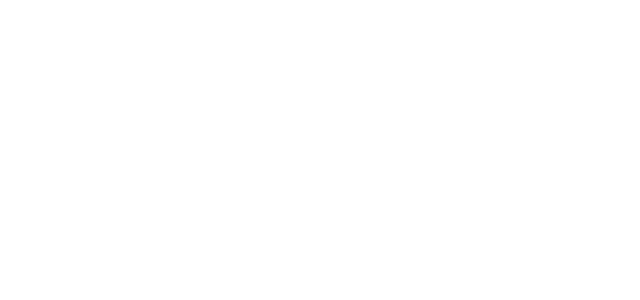
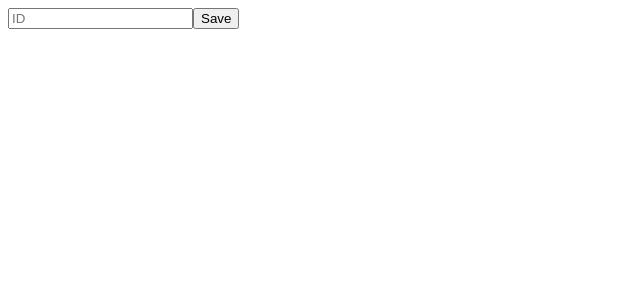
Before and after one commit to lee-yun-pyo/todolist-by-react, a React (Create React App) app: page / in a window 1280 px wide. Shown: the top 300 px of the page, without its empty margins (0-640 px from the left). Built offline with nearby package versions, Linux system fonts and the light colour scheme.

Commit message:
#1 components 폴더 생성

```diff
--- a/package.json
+++ b/package.json
@@ -12,7 +12,9 @@
     "@types/react-dom": "^18.0.10",
     "react": "^18.2.0",
     "react-dom": "^18.2.0",
+    "react-hook-form": "^7.41.5",
     "react-scripts": "5.0.1",
+    "recoil": "^0.7.6",
     "styled-components": "^5.3.6",
     "typescript": "^4.9.4",
     "web-vitals": "^2.1.4"
--- a/src/App.tsx
+++ b/src/App.tsx
@@ -1,7 +1,12 @@
 import React from "react";
+import TodoList from "./components/TodoList";
 
 function App() {
-  return <div></div>;
+  return (
+    <div>
+      <TodoList />
+    </div>
+  );
 }
 
 export default App;
--- /dev/null
+++ b/src/atoms.tsx
@@ -0,0 +1,12 @@
+import { atom } from "recoil";
+
+export interface IToDo {
+  text: string;
+  id: number;
+  category: "TO_DO" | "DOING" | "DONE";
+}
+
+export const toDoState = atom<IToDo[]>({
+  key: "todo",
+  default: [],
+});
--- /dev/null
+++ b/src/components/CreateTodo.tsx
@@ -0,0 +1,38 @@
+import { useForm } from "react-hook-form";
+import { atom, useRecoilState } from "recoil";
+import { toDoState } from "../atoms";
+
+interface IForm {
+  todo: string;
+}
+
+function CreateTodo() {
+  const [todos, setTodos] = useRecoilState(toDoState);
+  const {
+    register,
+    setValue,
+    handleSubmit,
+    formState: { errors },
+  } = useForm<IForm>();
+  const onSubmit = (data: any) => {
+    setTodos((oldTodos) => [
+      { text: data.todo, id: Date.now(), category: "TO_DO" },
+      ...oldTodos,
+    ]);
+    setValue("todo", "");
+  };
+  return (
+    <>
+      <form onSubmit={handleSubmit(onSubmit)}>
+        <input
+          {...register("todo", { required: "입력해라" })}
+          placeholder="ID"
+        />
+        <span>{errors?.todo?.message}</span>
+        <button>Save</button>
+      </form>
+    </>
+  );
+}
+
+export default CreateTodo;
--- /dev/null
+++ b/src/components/Todo.tsx
@@ -0,0 +1,32 @@
+import { useRecoilValue, useSetRecoilState } from "recoil";
+import { IToDo, toDoState } from "../atoms";
+
+function Todo({ text, id, category }: IToDo) {
+  const setTodos = useSetRecoilState(toDoState);
+  const onClick = (newCategory: IToDo["category"]) => {
+    setTodos((oldTodos) => {
+      const targetIndex = oldTodos.findIndex((toDo) => toDo.id === id);
+      return [
+        ...oldTodos.slice(0, targetIndex),
+        { text, id, category: newCategory },
+        ...oldTodos.slice(targetIndex + 1),
+      ];
+    });
+  };
+  return (
+    <li>
+      <span>{text}</span>
+      {category !== "TO_DO" && (
+        <button onClick={() => onClick("TO_DO")}>TO_DO</button>
+      )}
+      {category !== "DOING" && (
+        <button onClick={() => onClick("DOING")}>DOING</button>
+      )}
+      {category !== "DONE" && (
+        <button onClick={() => onClick("DONE")}>DONE</button>
+      )}
+    </li>
+  );
+}
+
+export default Todo;
--- /dev/null
+++ b/src/components/TodoList.tsx
@@ -0,0 +1,23 @@
+import CreateTodo from "./CreateTodo";
+import Todo from "./Todo";
+import { useRecoilValue } from "recoil";
+import { IToDo, toDoState } from "../atoms";
+
+function TodoList() {
+  const todos = useRecoilValue(toDoState);
+  return (
+    <div>
+      <CreateTodo />
+      {todos.map((todo) => (
+        <Todo
+          key={todo.id}
+          text={todo.text}
+          id={todo.id}
+          category={todo.category}
+        />
+      ))}
+    </div>
+  );
+}
+
+export default TodoList;
--- a/src/index.tsx
+++ b/src/index.tsx
@@ -1,8 +1,12 @@
-import React from "react";
 import ReactDOM from "react-dom/client";
 import App from "./App";
+import { RecoilRoot } from "recoil";
 
 const root = ReactDOM.createRoot(
   document.getElementById("root") as HTMLElement
 );
-root.render(<App />);
+root.render(
+  <RecoilRoot>
+    <App />
+  </RecoilRoot>
+);
```
Also changed, not shown: 1 other file (tests, documents, lock files or other folders).
